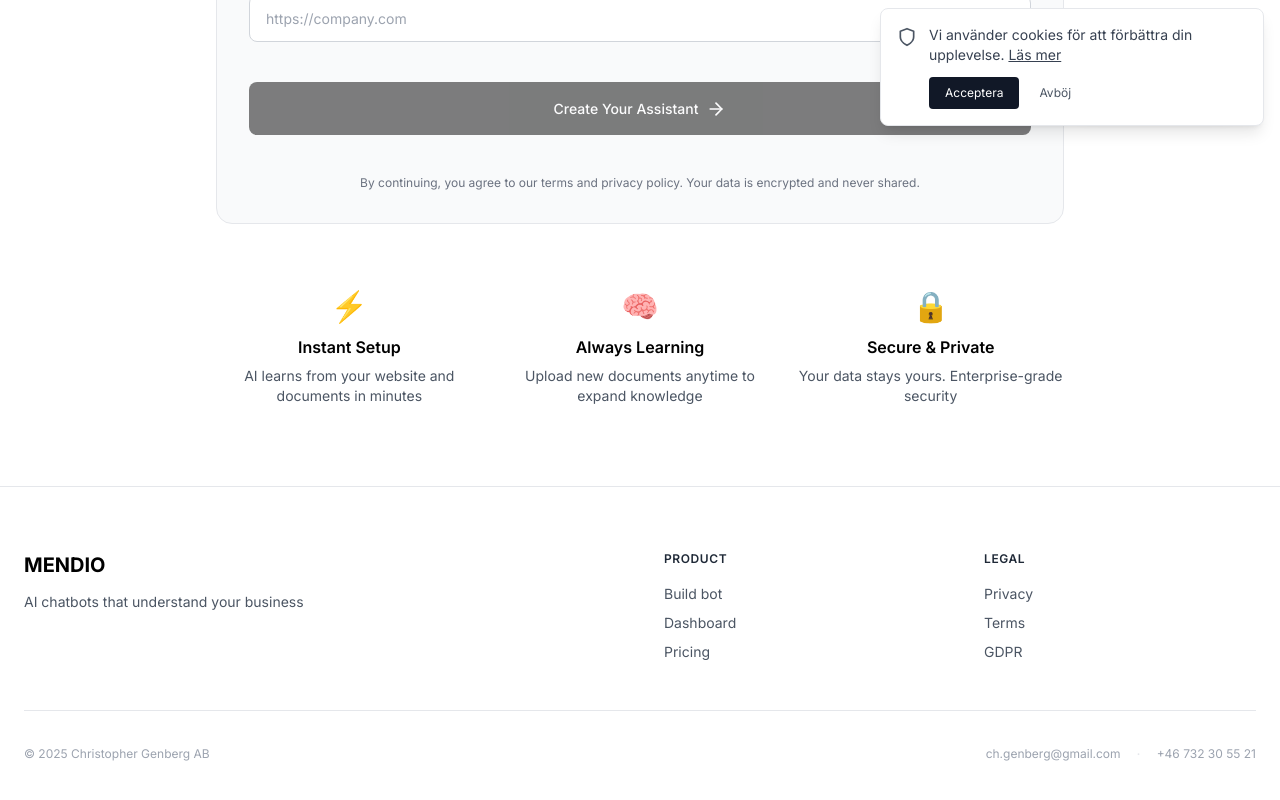
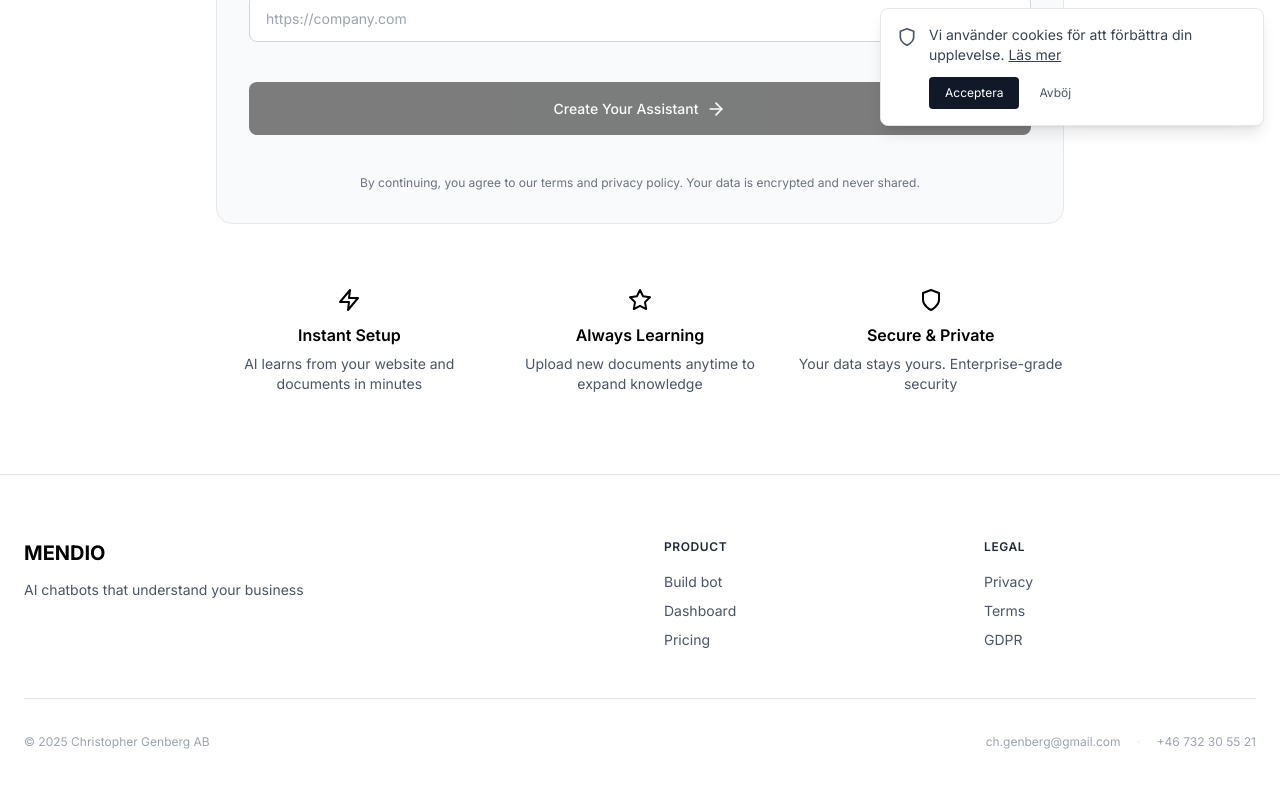
Before and after one commit to chgenberg/optero, a Next.js app: page /agent in a window 1280 px wide. Shown: the part 658-1458 px from the top of the page. Built offline with nearby package versions, Linux system fonts and the light colour scheme.

Commit message:
ui: replace emojis with minimalist lucide icons on /bot and /agent features

```diff
--- a/app/agent/page.tsx
+++ b/app/agent/page.tsx
@@ -3,7 +3,7 @@
 import { useState, useEffect } from "react";
 import { useRouter } from "next/navigation";
 import { motion } from "framer-motion";
-import { Bot, Mail, Building2, ArrowRight, Lock } from "lucide-react";
+import { Bot, Mail, Building2, ArrowRight, Lock, Star, Zap, Shield } from "lucide-react";
 
 export default function AgentLandingPage() {
   const router = useRouter();
@@ -138,17 +138,17 @@ export default function AgentLandingPage() {
             {
               title: "Instant Setup",
               description: "AI learns from your website and documents in minutes",
-              icon: "⚡"
+              Icon: Zap
             },
             {
               title: "Always Learning",
               description: "Upload new documents anytime to expand knowledge",
-              icon: "🧠"
+              Icon: Star
             },
             {
               title: "Secure & Private",
               description: "Your data stays yours. Enterprise-grade security",
-              icon: "🔒"
+              Icon: Shield
             }
           ].map((feature, i) => (
             <motion.div
@@ -158,7 +158,7 @@ export default function AgentLandingPage() {
               transition={{ delay: 0.4 + i * 0.1 }}
               className="text-center"
             >
-              <div className="text-3xl mb-3">{feature.icon}</div>
+              <feature.Icon className="w-6 h-6 mx-auto mb-3 text-black" />
               <h3 className="font-semibold mb-2">{feature.title}</h3>
               <p className="text-sm text-gray-600">{feature.description}</p>
             </motion.div>
--- a/app/bot/page.tsx
+++ b/app/bot/page.tsx
@@ -2,7 +2,7 @@
 
 import { useEffect, useRef, useState } from "react";
 import { motion, AnimatePresence } from "framer-motion";
-import { Send, X, Upload, Loader2, CheckCircle2, Bot, ArrowRight, Paperclip } from "lucide-react";
+import { Send, X, Upload, Loader2, CheckCircle2, Bot, ArrowRight, Paperclip, Star, Zap, Shield } from "lucide-react";
 
 interface ScrapeResult {
   success?: boolean;
@@ -376,9 +376,9 @@ export default function PersonalAgentLanding() {
             {/* Features */}
             <div className="flex justify-center gap-8 mt-12">
               {[
-                { icon: "✨", text: "Free" },
-                { icon: "⚡", text: "Easy setup" },
-                { icon: "🔒", text: "Super safe" }
+                { Icon: Star, text: "Free" },
+                { Icon: Zap, text: "Easy setup" },
+                { Icon: Shield, text: "Super safe" }
               ].map((item, i) => (
                 <motion.div
                   key={i}
@@ -387,7 +387,7 @@ export default function PersonalAgentLanding() {
                   transition={{ delay: 0.3 + i * 0.1 }}
                   className="flex items-center gap-2"
                 >
-                  <span className="text-2xl">{item.icon}</span>
+                  <item.Icon className="w-5 h-5 text-black" />
                   <span className="font-medium">{item.text}</span>
                 </motion.div>
               ))}
```
